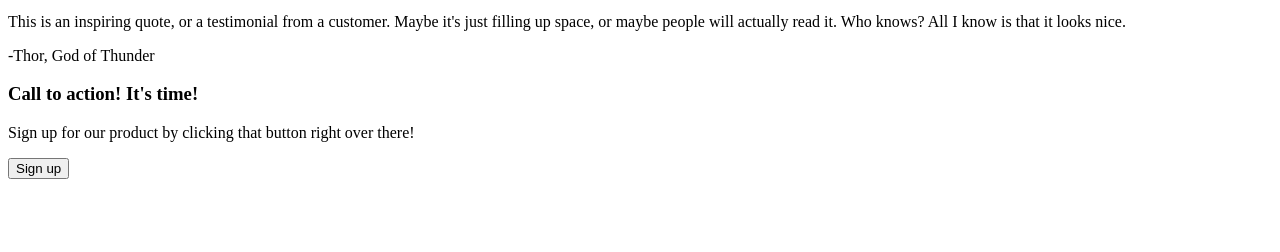
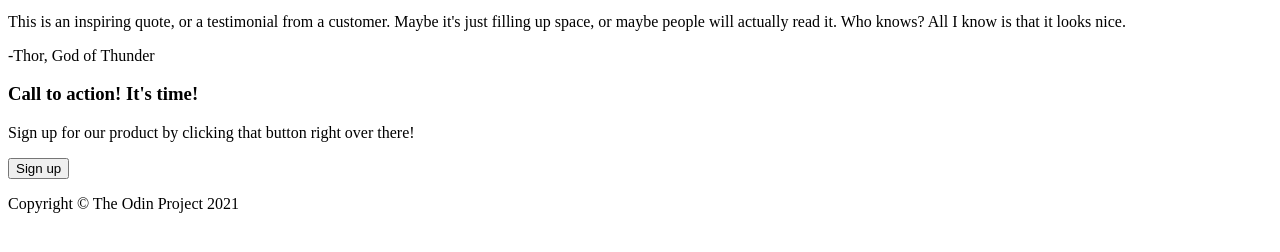
Before and after one commit to AustinDean39/basic-landing-page, a plain HTML site: page index.html in a window 1280 px wide. Shown: the part 498-750 px from the top of the page. Drawn offline with Linux system fonts and the light colour scheme.

Commit message:
feat: Create footer

```diff
--- a/index.html
+++ b/index.html
@@ -62,5 +62,9 @@
             </div>
         </section>
     </main>
+
+    <footer class="footer">
+        <p>Copyright &copy; The Odin Project 2021</p>
+    </footer>
 </body>
 </html>
```
